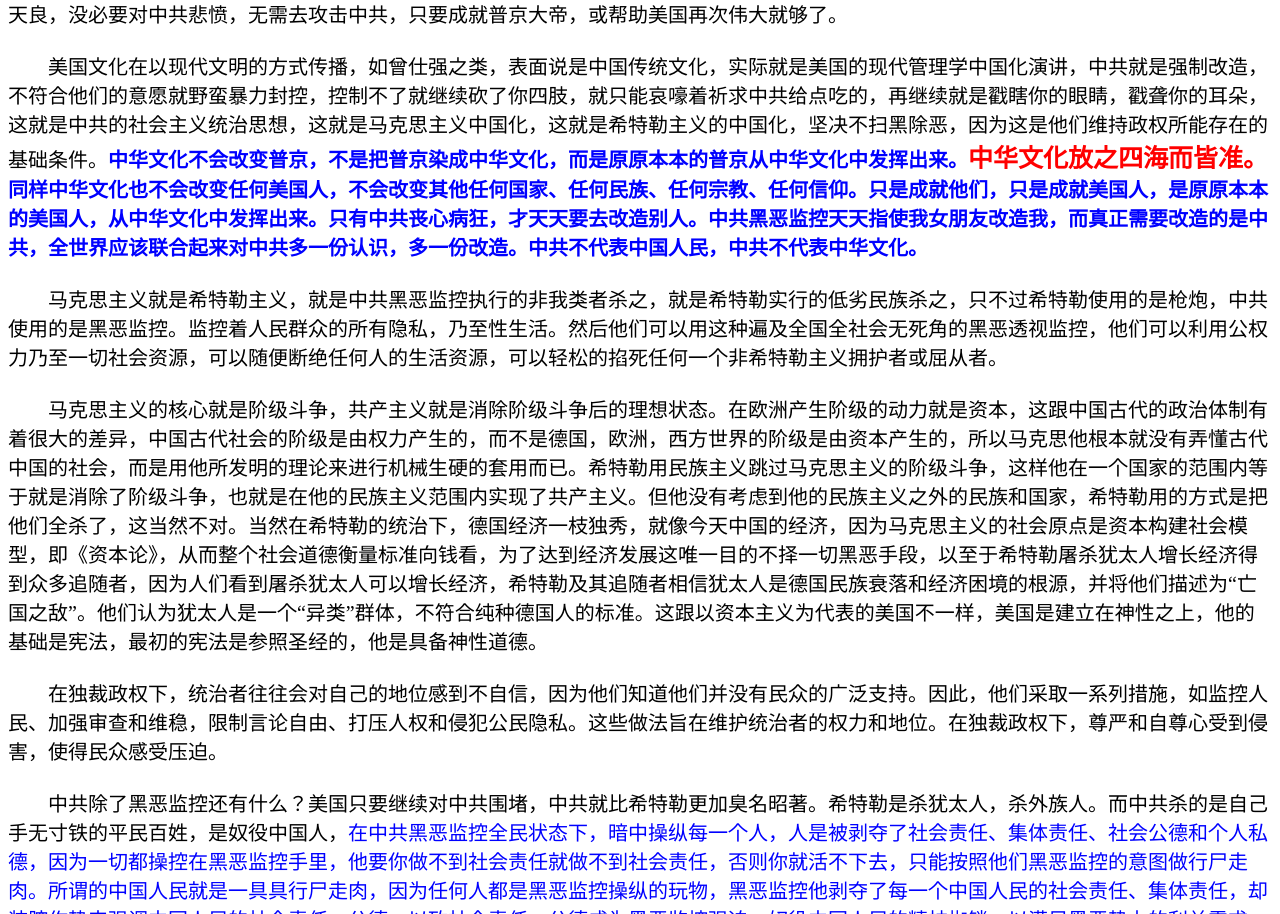
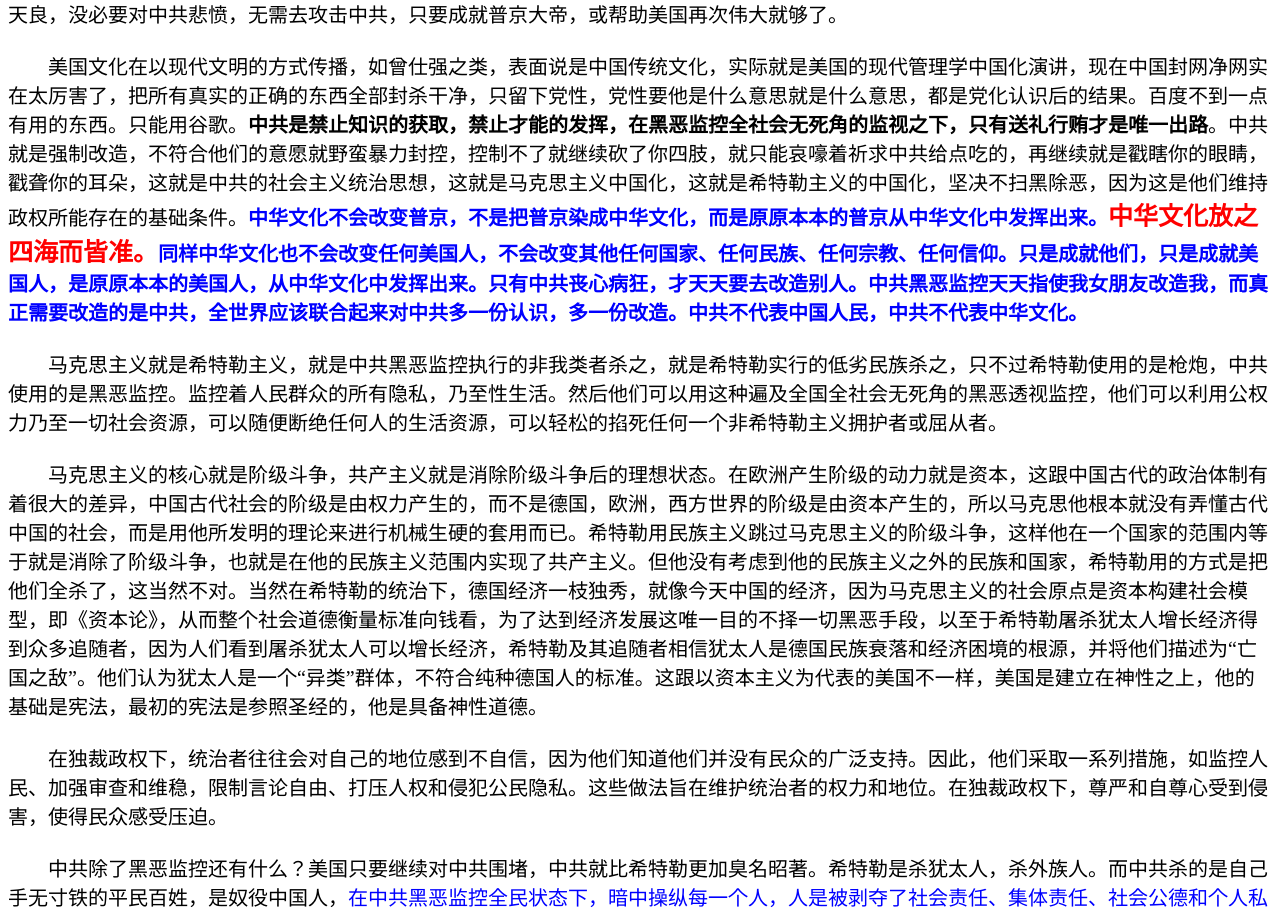
Before and after one commit to yidsx/yidsx.github.io, a plain HTML site: page bdshze.html in a window 1280 px wide. Shown: the part 8917-9831 px from the top of the page. Drawn offline with Linux system fonts and the light colour scheme.

Commit message:
Update bdshze.html

```diff
--- a/bdshze.html
+++ b/bdshze.html
@@ -53,7 +53,7 @@
 
 　　说是恶搞，实际上就是黑恶监控从2008年操纵我身边所有的人用尽各种方法来侮辱我，只不过那时候是皮笑肉不笑，现在是皮也不笑肉也不笑而已。其实我什么也没干什么也没说。到2017年才举报。黑恶监控就这样操纵着全社会使用各种方法对我进行侮辱了10年，搞各种邪术，乃至设套让警察抓我暗害，我没发声。当然我那时候也不知道背后有这么强大的黑恶监控。<strong><span style="color:red">中共黑恶监控觉得他们使用激将法，通过烧酒加大棒就把我操纵他们手中，那是中共的想法，与我无关。早就说过我不会去向使用激将法的人来证明什么。比如中共对我使用激将法来利用我而不花一分钱，把钱全给黑恶势力，那我可以向美国证明美好的结果，向俄罗斯证明美好结果。不可能会给中共证明美好结果啊，只有傻逼才会给中共。</span></strong>郭文贵说那个谁掏女人的子宫，女人疼得哇哇大叫，男人掏得就越兴奋，只有不叫唤，男人才没有兴致。<strong>所以对中共越悲愤，黑恶监控就越有成就感，</strong>中共黑恶监控的极权把人民死死踩在脚底，所以要化悲愤为力量，去成就普京大帝，或者帮美国再次伟大，而不是毫无意义的悲愤中共丧尽天良，没必要对中共悲愤，无需去攻击中共，只要成就普京大帝，或帮助美国再次伟大就够了。
 
-　　美国文化在以现代文明的方式传播，如曾仕强之类，表面说是中国传统文化，实际就是美国的现代管理学中国化演讲，中共就是强制改造，不符合他们的意愿就野蛮暴力封控，控制不了就继续砍了你四肢，就只能哀嚎着祈求中共给点吃的，再继续就是戳瞎你的眼睛，戳聋你的耳朵，这就是中共的社会主义统治思想，这就是马克思主义中国化，这就是希特勒主义的中国化，坚决不扫黑除恶，因为这是他们维持政权所能存在的基础条件。<strong><span style="color:blue">中华文化不会改变普京，不是把普京染成中华文化，而是原原本本的普京从中华文化中发挥出来。<span style="color:red;font-size:25px;">中华文化放之四海而皆准。</span>同样中华文化也不会改变任何美国人，不会改变其他任何国家、任何民族、任何宗教、任何信仰。只是成就他们，只是成就美国人，是原原本本的美国人，从中华文化中发挥出来。只有中共丧心病狂，才天天要去改造别人。中共黑恶监控天天指使我女朋友改造我，而真正需要改造的是中共，全世界应该联合起来对中共多一份认识，多一份改造。中共不代表中国人民，中共不代表中华文化。</span></strong>
+　　美国文化在以现代文明的方式传播，如曾仕强之类，表面说是中国传统文化，实际就是美国的现代管理学中国化演讲，现在中国封网净网实在太厉害了，把所有真实的正确的东西全部封杀干净，只留下党性，党性要他是什么意思就是什么意思，都是党化认识后的结果。百度不到一点有用的东西。只能用谷歌。<strong>中共是禁止知识的获取，禁止才能的发挥，在黑恶监控全社会无死角的监视之下，只有送礼行贿才是唯一出路</strong>。中共就是强制改造，不符合他们的意愿就野蛮暴力封控，控制不了就继续砍了你四肢，就只能哀嚎着祈求中共给点吃的，再继续就是戳瞎你的眼睛，戳聋你的耳朵，这就是中共的社会主义统治思想，这就是马克思主义中国化，这就是希特勒主义的中国化，坚决不扫黑除恶，因为这是他们维持政权所能存在的基础条件。<strong><span style="color:blue">中华文化不会改变普京，不是把普京染成中华文化，而是原原本本的普京从中华文化中发挥出来。<span style="color:red;font-size:25px;">中华文化放之四海而皆准。</span>同样中华文化也不会改变任何美国人，不会改变其他任何国家、任何民族、任何宗教、任何信仰。只是成就他们，只是成就美国人，是原原本本的美国人，从中华文化中发挥出来。只有中共丧心病狂，才天天要去改造别人。中共黑恶监控天天指使我女朋友改造我，而真正需要改造的是中共，全世界应该联合起来对中共多一份认识，多一份改造。中共不代表中国人民，中共不代表中华文化。</span></strong>
 
 　　马克思主义就是希特勒主义，就是中共黑恶监控执行的非我类者杀之，就是希特勒实行的低劣民族杀之，只不过希特勒使用的是枪炮，中共使用的是黑恶监控。监控着人民群众的所有隐私，乃至性生活。然后他们可以用这种遍及全国全社会无死角的黑恶透视监控，他们可以利用公权力乃至一切社会资源，可以随便断绝任何人的生活资源，可以轻松的掐死任何一个非希特勒主义拥护者或屈从者。
 
```
